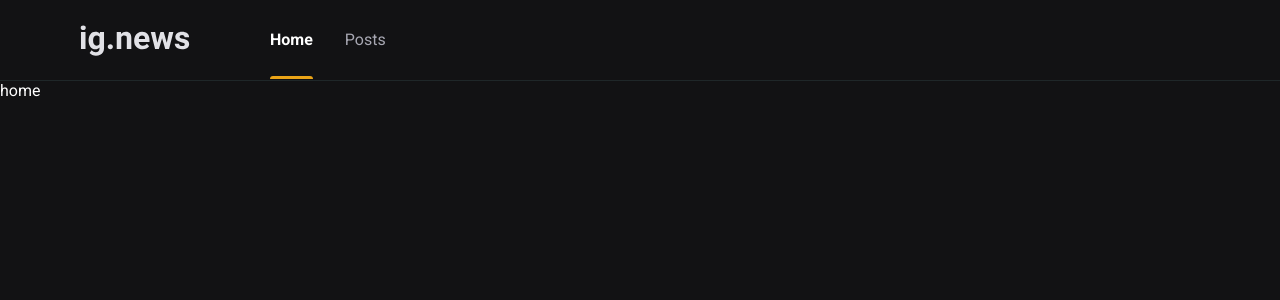
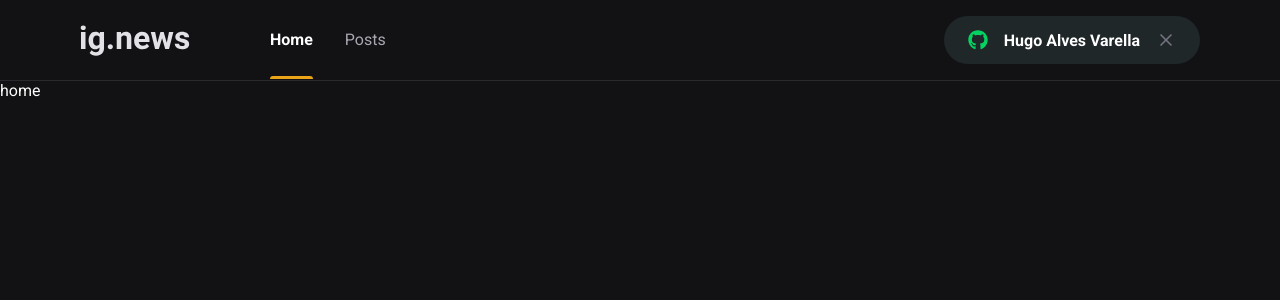
Before and after one commit to Hugovarellaa/blog-ignews, a Next.js app in the folder blog-ignews/: page / in a window 1280 px wide. Shown: the top 300 px of the page. Built offline with nearby package versions, Linux system fonts and the light colour scheme.

Commit message:
Criando e finalizando estilo do SignInButton

```diff
--- a/blog-ignews/package.json
+++ b/blog-ignews/package.json
@@ -12,6 +12,7 @@
     "next": "12.1.0",
     "react": "17.0.2",
     "react-dom": "17.0.2",
+    "react-icons": "^4.3.1",
     "sass": "^1.49.8"
   },
   "devDependencies": {
--- a/blog-ignews/src/components/Header/index.tsx
+++ b/blog-ignews/src/components/Header/index.tsx
@@ -1,4 +1,5 @@
 import Link from "next/link";
+import { SignInButton } from "../SignInButton";
 import styles from "./styles.module.scss";
 
 export function Header() {
@@ -14,6 +15,7 @@
             <a>Posts</a>
           </Link>
         </nav>
+        <SignInButton />
       </div>
     </header>
   );
--- a/blog-ignews/src/components/Header/styles.module.scss
+++ b/blog-ignews/src/components/Header/styles.module.scss
@@ -1,6 +1,6 @@
 .headerContainer {
   height: 5rem;
-  border-bottom: 1px solid var(--gray-800);
+  border-bottom: 1px solid var(--gray-700);
 }
 
 .headerContent {
@@ -48,4 +48,7 @@
       }
     }
   }
+  button {
+    margin-left: auto;
+  }
 }
--- /dev/null
+++ b/blog-ignews/src/components/SignInButton/index.tsx
@@ -0,0 +1,19 @@
+import styles from "./styles.module.scss";
+import { FaGithub } from "react-icons/fa";
+import { FiX } from "react-icons/fi";
+
+export function SignInButton() {
+  const isLog = true;
+  return isLog ? (
+    <button type="button" className={styles.signInButton}>
+      <FaGithub color="#04d361" />
+      Hugo Alves Varella
+      <FiX className={styles.closeIcon} />
+    </button>
+  ) : (
+    <button type="button" className={styles.signInButton}>
+      <FaGithub color="#eba417" />
+      Sign in with Github
+    </button>
+  );
+}
--- /dev/null
+++ b/blog-ignews/src/components/SignInButton/styles.module.scss
@@ -0,0 +1,32 @@
+.signInButton {
+  height: 3rem;
+  border-radius: 3rem;
+  border: 0;
+  background: var(--gray-800);
+  color: var(--white);
+  font-weight: bold;
+  padding: 0 1.5rem;
+
+  display: flex;
+  align-items: center;
+  justify-content: center;
+  transition: filter 0.2s;
+
+  svg {
+    width: 20px;
+    height: 20px;
+  }
+
+  svg:first-child {
+    margin-right: 1rem;
+  }
+
+  &:hover {
+    filter: brightness(0.8);
+  }
+
+  .closeIcon {
+    margin-left: 1rem;
+    color: var(--gray-200);
+  }
+}
--- a/blog-ignews/src/styles/global.scss
+++ b/blog-ignews/src/styles/global.scss
@@ -8,6 +8,7 @@
   --white: #ffffff;
 
   --gray-100: #e1e1e6;
+  --gray-200: #737380;
   --gray-300: #a8a8b3;
   --gray-600: #323238;
   --gray-700: #29292e;
```
Also changed, not shown: 1 other file (tests, documents, lock files or other folders).
